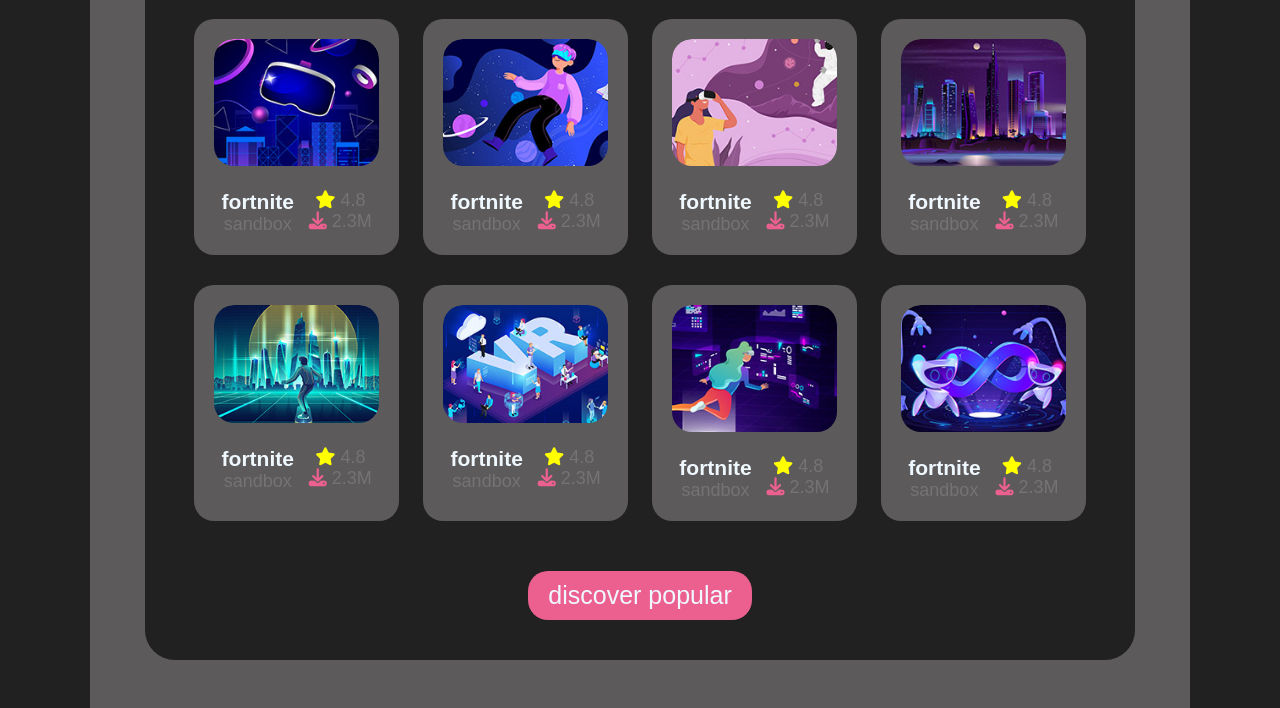
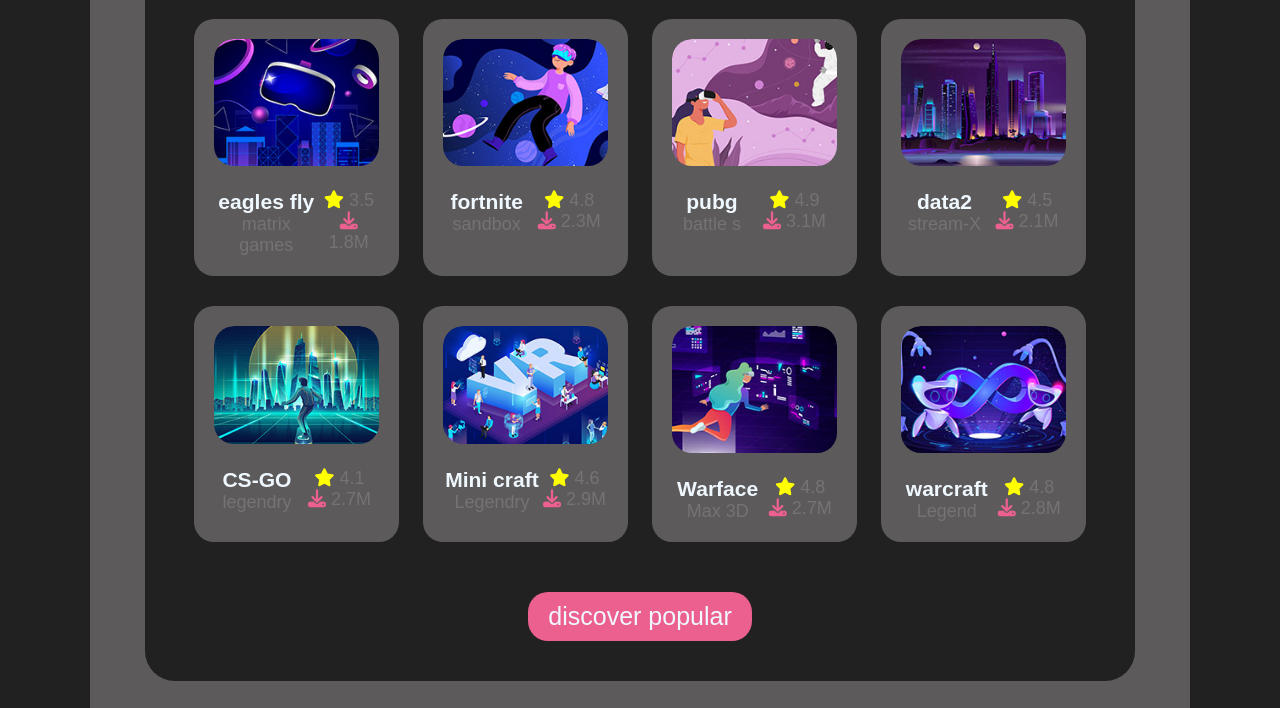
Before and after one commit to yaseen74/game-app, a plain HTML site: page index.html in a window 1280 px wide. Shown: the part 693-1401 px from the top of the page. Drawn offline with Linux system fonts and the light colour scheme; a web font is replaced by a local one.

Commit message:
handle project

```diff
--- a/assits/css/browse.css
+++ b/assits/css/browse.css
@@ -260,6 +260,7 @@
 .MainContainer .contents .contents1 .content2 p:hover {
     color: aliceblue;
     background-color: var(--pinkcolor);
+    padding: 3px 5px;
     border-radius: 30px;
 }
 
--- a/assits/css/profile.css
+++ b/assits/css/profile.css
@@ -3,13 +3,112 @@
     padding: 0;
     box-sizing: border-box;
 }
-body {
-    background-color: #212121;
-    /* background-color: #272727; */
+
+:root {
+    --DarkGrey: #212121;
+    --LightGrey: #5c5a5a;
+    --pinkcolor: #EC6090;
+    --mainfont: "Tektur", sans-serif;
+    --secondfont: "Big Shoulders", sans-serif;
 }
 
-:root {
-    --fontcolor: #EC6090;
-    --mainfont: "Tektur", sans-serif;
-    /* --secondfont: "Big Shoulders", sans-serif; */
+.MainContainer {
+    width: 100%;
+    background-color: var(--DarkGrey);
+    padding: 3vh 7% 1vh;
 }
+
+/* header */
+.MainContainer .header {
+    width: 100%;
+    display: flex;
+    justify-content: space-between;
+    align-items: center;
+}
+
+.MainContainer .header .logo {
+    width: 15%;
+}
+
+.MainContainer .header .logo img {
+    width: 100%;
+}
+
+.MainContainer .header .hline {
+    width: 1px;
+    height: 60px;
+    background-color: rgba(240, 248, 255, 0.247);
+}
+
+.MainContainer .header .search {
+    width: 20%;
+    display: flex;
+    align-items: center;
+    gap: 10px;
+    background-color: var(--LightGrey);
+    border-radius: 25px;
+    padding: 12px 20px;
+    color: #555;
+    font-size: 20px;
+}
+
+.MainContainer .header .search input {
+    background-color: transparent;
+    border: none;
+    font-size: 17px;
+    width: 80%;
+    outline: none;
+}
+
+.MainContainer .header ul {
+    width: 45%;
+    display: flex;
+    justify-content: space-between;
+    list-style: none;
+    align-items: center;
+    margin-left: 50px;
+}
+
+.MainContainer .header ul li a {
+    color: #666;
+    text-decoration: none;
+    font-family: var(--secondfont);
+    font-size: 19px;
+    font-weight: bold;
+}
+
+.MainContainer .header ul li a:hover,
+.MainContainer .header ul .active a {
+    color: var(--pinkcolor);
+}
+
+.MainContainer .header ul .profile {
+    display: flex;
+    align-items: center;
+    gap: 18px;
+    background-color: var(--LightGrey);
+    border-radius: 20px;
+    padding: 5px 20px;
+}
+
+.MainContainer .header ul .profile:hover {
+    background-color: var(--pinkcolor);
+}
+
+.MainContainer .header ul .profile:hover a {
+    color: aliceblue;
+}
+
+.MainContainer .header ul .profile img {
+    border-radius: 50%;
+}
+
+/* content */
+.MainContainer .content {
+    width: 100%;
+    padding: 5vh 5%;
+    background-color: var(--LightGrey);
+    border-radius: 30px;
+    margin-top: 10px;
+    text-align: center;
+}
--- a/index.html
+++ b/index.html
@@ -60,17 +60,17 @@
                         </div>
                         <div class="data">
                             <div class="dataleft">
-                                <h3>fortnite</h3>
-                                <p>sandbox</p>
+                                <h3>eagles fly</h3>
+                                <p>matrix games</p>
                             </div>
                             <div class="dataright">
                                 <p>
                                     <i class="fa-solid fa-star"></i>
-                                    4.8
+                                    3.5
                                 </p>
                                 <p>
                                     <i class="fa-solid fa-download"></i>
-                                    2.3M
+                                    1.8M
                                 </p>
                             </div>
 
@@ -104,17 +104,17 @@
                         </div>
                         <div class="data">
                             <div class="dataleft">
-                                <h3>fortnite</h3>
-                                <p>sandbox</p>
+                                <h3>pubg</h3>
+                                <p>battle s</p>
                             </div>
                             <div class="dataright">
                                 <p>
                                     <i class="fa-solid fa-star"></i>
-                                    4.8
+                                    4.9
                                 </p>
                                 <p>
                                     <i class="fa-solid fa-download"></i>
-                                    2.3M
+                                    3.1M
                                 </p>
                             </div>
 
@@ -126,17 +126,17 @@
                         </div>
                         <div class="data">
                             <div class="dataleft">
-                                <h3>fortnite</h3>
-                                <p>sandbox</p>
+                                <h3>data2</h3>
+                                <p>stream-X</p>
                             </div>
                             <div class="dataright">
                                 <p>
                                     <i class="fa-solid fa-star"></i>
-                                    4.8
+                                    4.5
                                 </p>
                                 <p>
                                     <i class="fa-solid fa-download"></i>
-                                    2.3M
+                                    2.1M
                                 </p>
                             </div>
 
@@ -148,17 +148,17 @@
                         </div>
                         <div class="data">
                             <div class="dataleft">
-                                <h3>fortnite</h3>
-                                <p>sandbox</p>
+                                <h3>CS-GO</h3>
+                                <p>legendry</p>
                             </div>
                             <div class="dataright">
                                 <p>
                                     <i class="fa-solid fa-star"></i>
-                                    4.8
+                                    4.1
                                 </p>
                                 <p>
                                     <i class="fa-solid fa-download"></i>
-                                    2.3M
+                                    2.7M
                                 </p>
                             </div>
 
@@ -170,17 +170,17 @@
                         </div>
                         <div class="data">
                             <div class="dataleft">
-                                <h3>fortnite</h3>
-                                <p>sandbox</p>
+                                <h3>Mini craft</h3>
+                                <p>Legendry</p>
                             </div>
                             <div class="dataright">
                                 <p>
                                     <i class="fa-solid fa-star"></i>
-                                    4.8
+                                    4.6
                                 </p>
                                 <p>
                                     <i class="fa-solid fa-download"></i>
-                                    2.3M
+                                    2.9M
                                 </p>
                             </div>
 
@@ -192,8 +192,8 @@
                         </div>
                         <div class="data">
                             <div class="dataleft">
-                                <h3>fortnite</h3>
-                                <p>sandbox</p>
+                                <h3>Warface</h3>
+                                <p>Max 3D</p>
                             </div>
                             <div class="dataright">
                                 <p>
@@ -202,7 +202,7 @@
                                 </p>
                                 <p>
                                     <i class="fa-solid fa-download"></i>
-                                    2.3M
+                                    2.7M
                                 </p>
                             </div>
 
@@ -214,8 +214,8 @@
                         </div>
                         <div class="data">
                             <div class="dataleft">
-                                <h3>fortnite</h3>
-                                <p>sandbox</p>
+                                <h3>warcraft</h3>
+                                <p>Legend</p>
                             </div>
                             <div class="dataright">
                                 <p>
@@ -224,7 +224,7 @@
                                 </p>
                                 <p>
                                     <i class="fa-solid fa-download"></i>
-                                    2.3M
+                                    2.8M
                                 </p>
                             </div>
 
```
Also changed, not shown: assits/html/browse.html (+19 -19 lines), assits/html/profile.html (+43 -1 lines).
